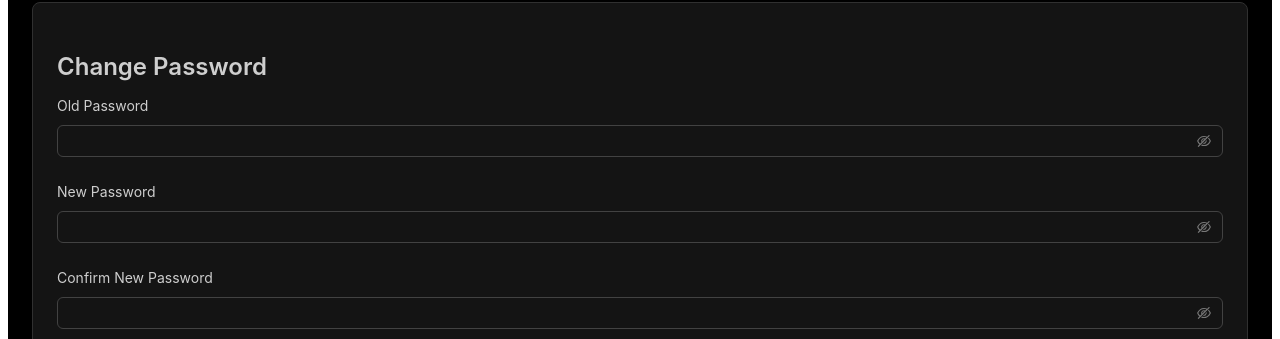
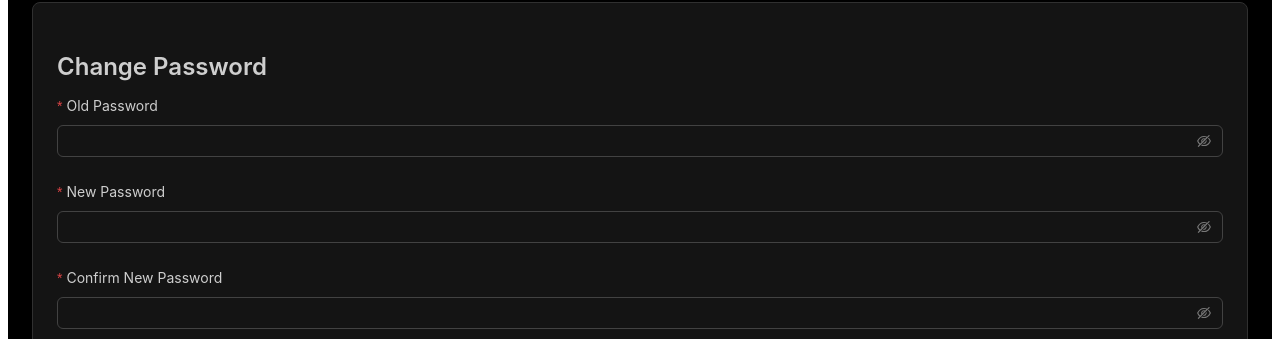
Before and after one commit to tpoppen/ne-fgc, a React app in the folder src/client/: page /account in a window 1280 px wide. Shown: the part 701-1040 px from the top of the page. Built offline with nearby package versions, Linux system fonts and the light colour scheme; the HTML template or start-up script is replaced by a standard one.

Commit message:
add better error message handling to password change failure

```diff
--- a/src/client/pages/account.tsx
+++ b/src/client/pages/account.tsx
@@ -71,8 +71,9 @@ const Account = () => {
         body: JSON.stringify({ oldPassword, newPassword })
       });
 
+      const result = await response.json();
       if (response.status !== 200) {
-        return notify.showNotification({ type: 'error', message: 'Failed to Change Password' });
+        return notify.showNotification({ type: 'error', message: result.errorMessage || 'Failed to Change Password' });
       }
 
       notify.showNotification({
@@ -128,7 +129,7 @@ const Account = () => {
             layout="vertical"
             label="Nickname"
             name="nickname"
-            rules={[{ required: true, message: "Must provide an email" }]}
+            rules={[{ required: true, message: "Must provide a nickname" }]}
           >
             <Input />
           </Form.Item>
@@ -150,6 +151,7 @@ const Account = () => {
             layout="vertical"
             label="Old Password"
             name="oldPassword"
+            rules={[{ required: true, message: "Must enter current password" }]}
           >
             <Input.Password />
           </Form.Item>
@@ -157,6 +159,7 @@ const Account = () => {
             layout="vertical"
             label="New Password"
             name="newPassword"
+            rules={[{ required: true, message: "Must enter a new password" }]}
           >
             <Input.Password />
           </Form.Item>
@@ -164,6 +167,7 @@ const Account = () => {
             layout="vertical"
             label="Confirm New Password"
             name="confirmNewPassword"
+            rules={[{ required: true, message: "Must confirm new password" }]}
           >
             <Input.Password />
           </Form.Item>
```
Also changed, not shown: src/server/src/routers/users.ts (+6 -3 lines).
